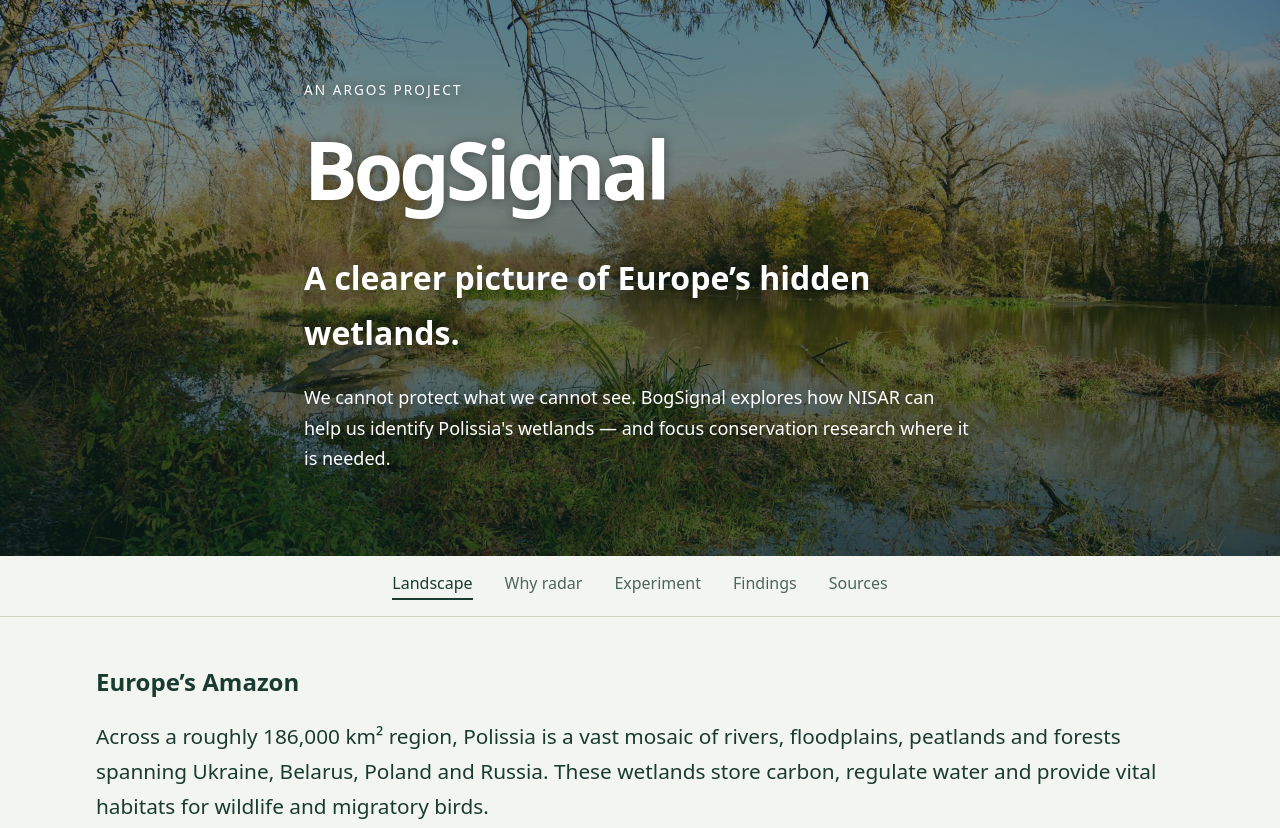
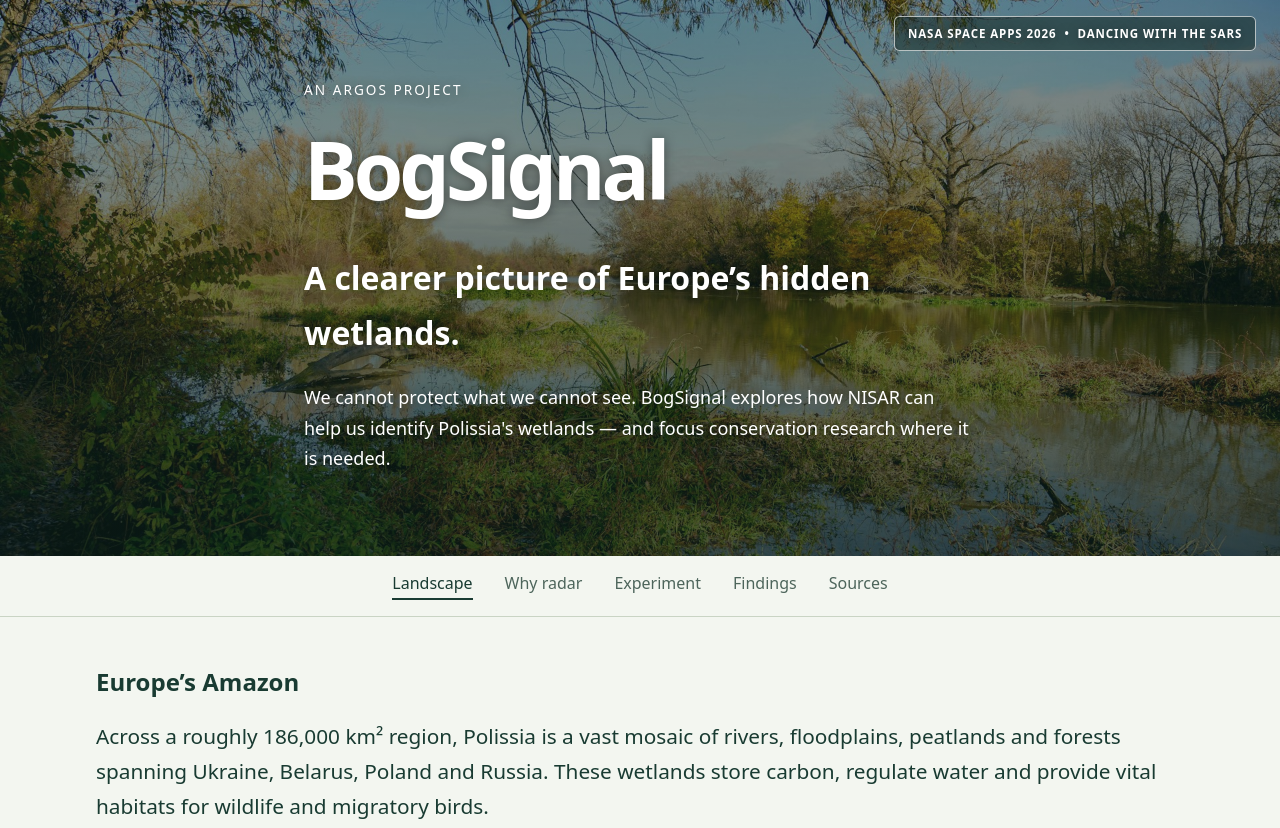
Before and after one commit to oleksastepaniuk/BogSignal, a website built with Vite: page web/index.html in a window 1280 px wide. Shown: the top 828 px of the page. Built offline with nearby package versions, Linux system fonts and the light colour scheme; files whose address does not match are found by name.

Commit message:
Add Space Apps challenge badge to cover

```diff
--- a/web/index.html
+++ b/web/index.html
@@ -8,6 +8,7 @@
   </head>
   <body>
     <header class="cover">
+      <p class="challenge-badge">NASA SPACE APPS 2026 &nbsp;&bull;&nbsp; DANCING WITH THE SARS</p>
       <p class="eyebrow">An Argos project</p>
       <h1>BogSignal</h1>
       <p class="cover-message">A clearer picture of Europe&rsquo;s hidden wetlands.</p>
--- a/web/src/style.css
+++ b/web/src/style.css
@@ -234,3 +234,7 @@ td small,th small { display:block; font-size:.75rem; font-weight:400; white-spac
 .report-links { display:flex; flex-wrap:wrap; gap:.8rem; margin:1.25rem 0 1.8rem; }
 .secondary-link { background:transparent; border:1px solid #a9bcac; color:#193b32; }
 .secondary-link:hover { color:white; }
+
+.cover { position:relative; }
+.challenge-badge { position:absolute; top:1rem; right:1.5rem; margin:0; padding:.5rem .8rem; border:1px solid rgb(255 255 255 / .65); border-radius:.35rem; background:rgb(12 32 26 / .5); color:#fff; font-size:.72rem; font-weight:700; line-height:1.5; letter-spacing:.08em; text-align:center; }
+@media(max-width:700px) { .challenge-badge { position:static; justify-self:end; margin-bottom:1.5rem; max-width:100%; font-size:.65rem; } }
```
